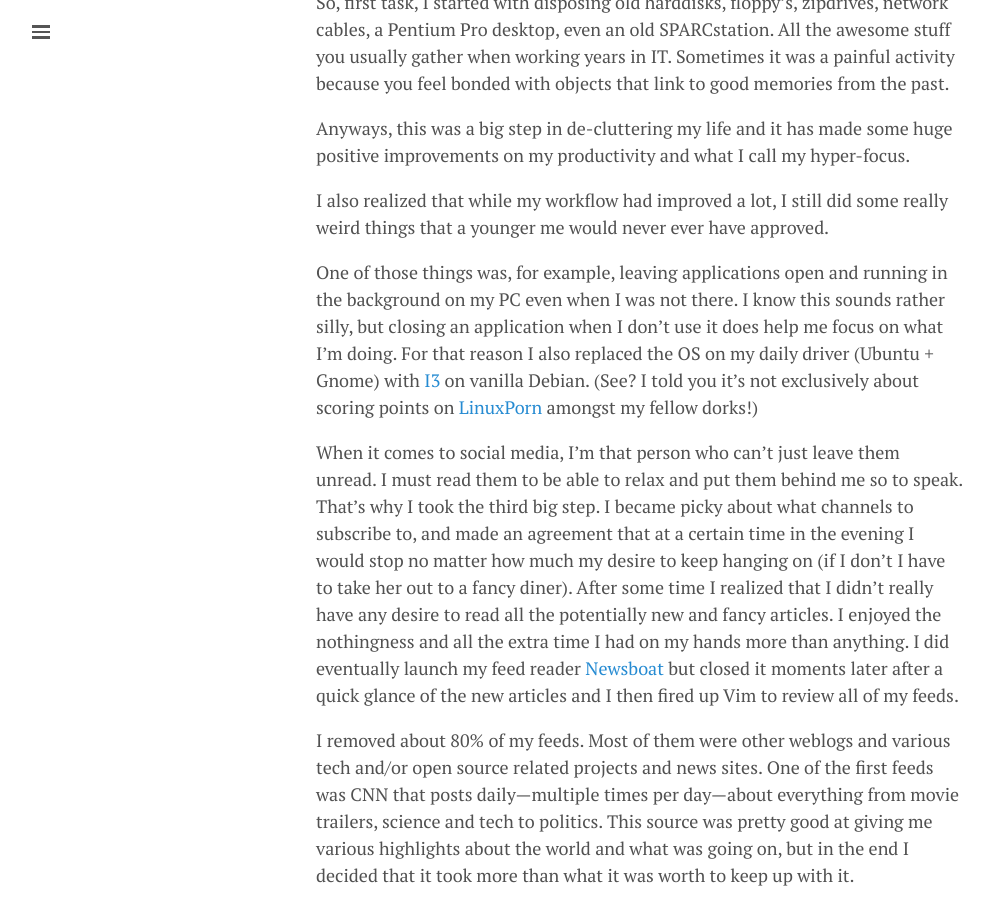
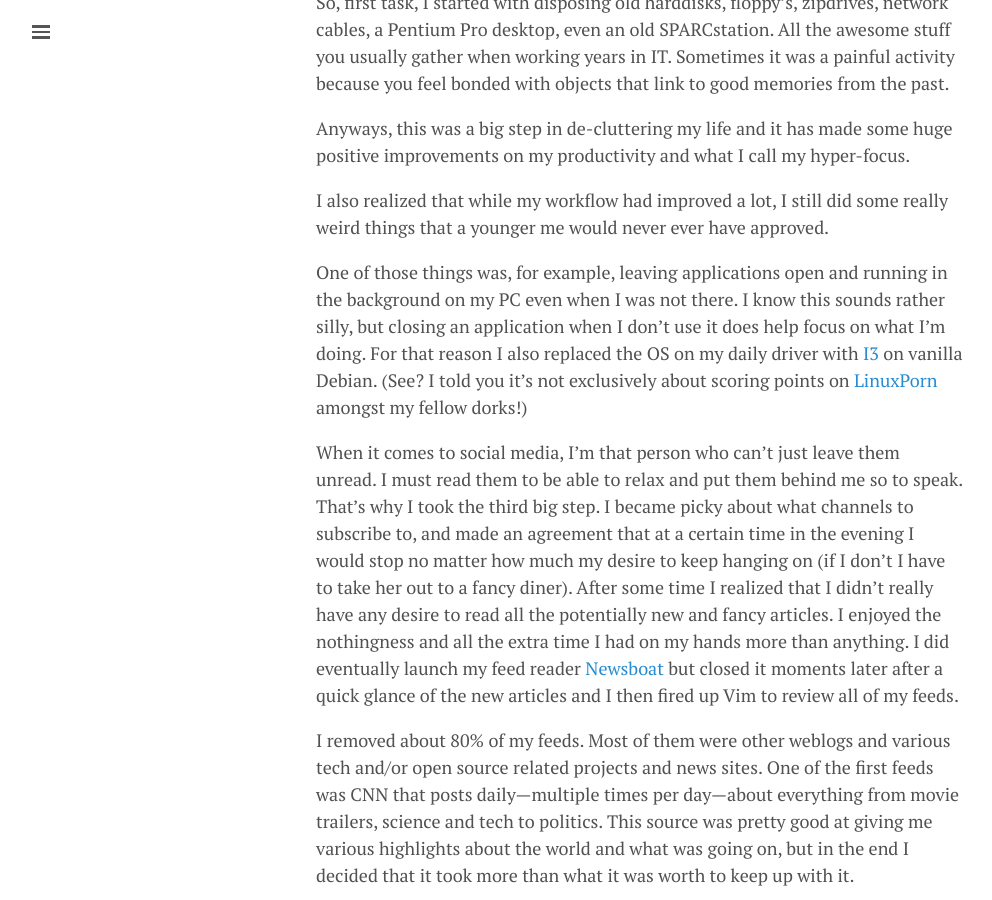
Before and after one commit to lgeurts/lgeurts.github.io, a Jekyll site: the page built from _posts/2021-11-09-why-i-decided-to-limit-my-social-presence.md, in a window 1280 px wide and 900 px high, scrolled down 940 px. Shown: the whole window, without its empty margins (0-992 px from the left). Built offline with Jekyll 4.4.1, drawn with Linux system fonts in a browser that asks for light colours; nearby versions of some CDN libraries; comment, search, counter and statistics services are not loaded.

Commit message:
Update 2021-11-09-why-i-decided-to-limit-my-social-presence.md

```diff
--- a/_posts/2021-11-09-why-i-decided-to-limit-my-social-presence.md
+++ b/_posts/2021-11-09-why-i-decided-to-limit-my-social-presence.md
@@ -24,7 +24,7 @@
 
 I also realized that while my workflow had improved a lot, I still did some really weird things that a younger me would never ever have approved.
 
-One of those things was, for example, leaving applications open and running in the background on my PC even when I was not there. I know this sounds rather silly, but closing an application when I don’t use it does help me focus on what I’m doing. For that reason I also replaced the OS on my daily driver (Ubuntu + Gnome) with [I3](https://i3wm.org/) on vanilla Debian. (See? I told you it's not exclusively about scoring points on [LinuxPorn](https://www.reddit.com/r/LinuxPorn/) amongst my fellow dorks!)
+One of those things was, for example, leaving applications open and running in the background on my PC even when I was not there. I know this sounds rather silly, but closing an application when I don’t use it does help focus on what I’m doing. For that reason I also replaced the OS on my daily driver with [I3](https://i3wm.org/) on vanilla Debian. (See? I told you it's not exclusively about scoring points on [LinuxPorn](https://www.reddit.com/r/LinuxPorn/) amongst my fellow dorks!)
 
 When it comes to social media, I’m that person who can’t just leave them unread. I must read them to be able to relax and put them behind me so to speak. That’s why I took the third big step. I became picky about what channels to subscribe to, and made an agreement that at a certain time in the evening I would stop no matter how much my desire to keep hanging on (if I don't I have to take her out to a fancy diner). After some time I realized that I didn’t really have any desire to read all the potentially new and fancy articles. I enjoyed the nothingness and all the extra time I had on my hands more than anything. I did eventually launch my feed reader [Newsboat]([https://newsboat.org/) but closed it moments later after a quick glance of the new articles and I then fired up Vim to review all of my feeds.
 
```
